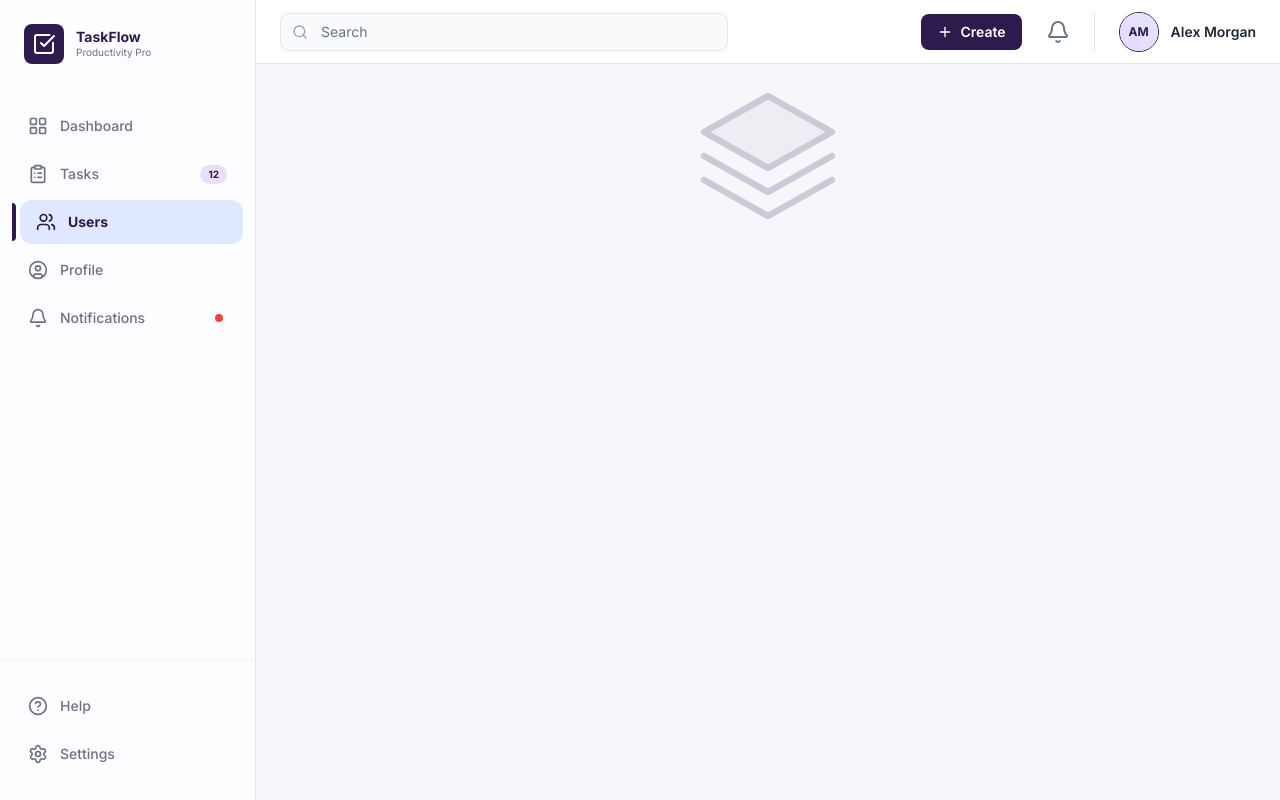
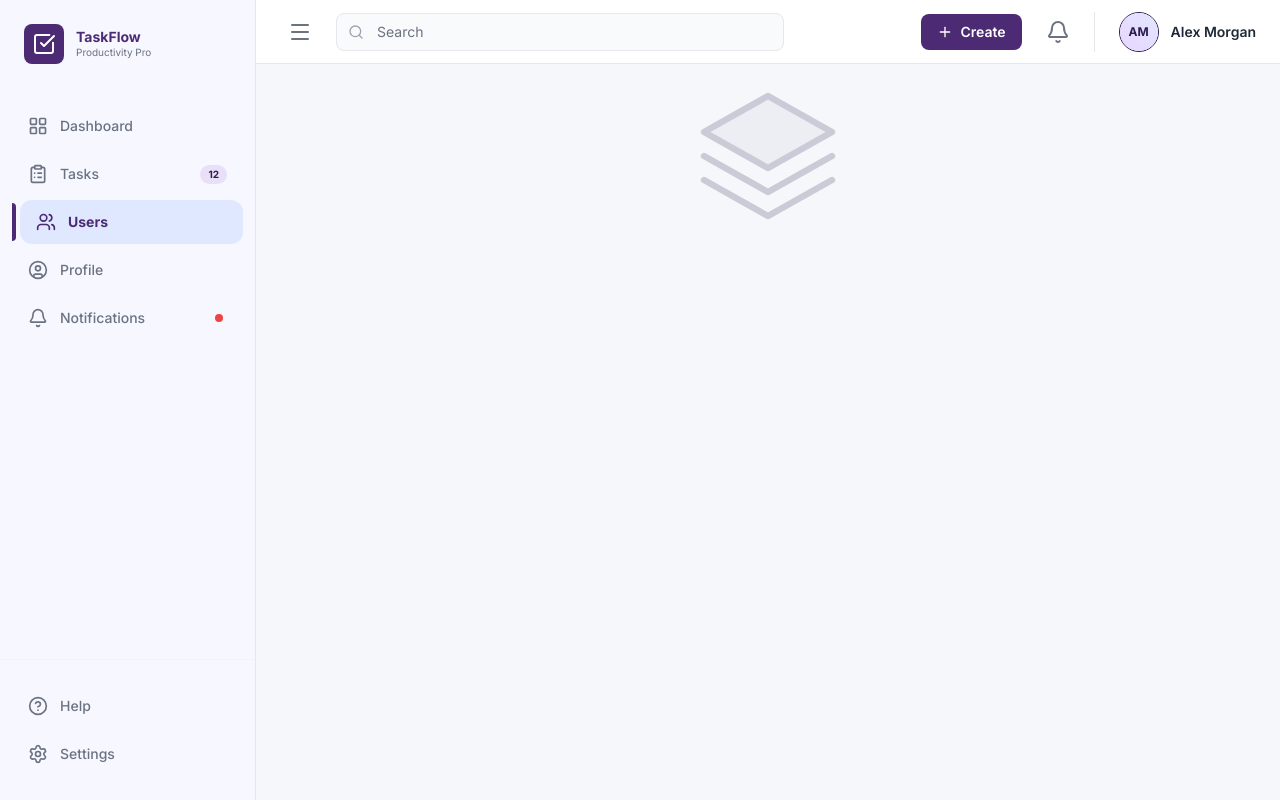
Before and after one commit to truongthihonghoa/Task_Managerment_System, a React (Vite) app in the folder frontend/: page /mainlayout in a window 1280 px wide. Built offline with nearby package versions, Linux system fonts and the light colour scheme.

Commit message:
Update MainLayout

```diff
--- a/frontend/src/components/layout/MainLayout.jsx
+++ b/frontend/src/components/layout/MainLayout.jsx
@@ -1,7 +1,9 @@
-import React, { useEffect } from 'react';
+import React, { useEffect, useState } from 'react';
 import { Outlet } from 'react-router-dom';
 
 export default function MainLayout() {
+  const [isSidebarOpen, setIsSidebarOpen] = useState(true);
+
   // Tự động kích hoạt Lucide Icons từ CDN khi component mount
   useEffect(() => {
     if (window.lucide) {
@@ -17,7 +19,7 @@ export default function MainLayout() {
         .sidebar-active-indicator {
           width: 4px;
           height: 38px;
-          background-color: #2D1B4E;
+          background-color: #4C2B74;
           border-radius: 0 4px 4px 0;
           position: absolute;
           left: 0;
@@ -27,15 +29,15 @@ export default function MainLayout() {
       `}</style>
 
       {/* BEGIN: LeftSidebar */}
-      <aside className="w-64 bg-[#FDFDFF] border-r border-gray-200 flex flex-col h-full z-20" data-purpose="main-navigation">
+      <aside className={`${isSidebarOpen ? 'w-64' : 'w-0'} bg-[#F6F7FF] border-r border-gray-200 flex flex-col h-full z-20 transition-all duration-300 overflow-hidden`} data-purpose="main-navigation">
 
         {/* Logo Section */}
         <div className="p-6 flex items-center space-x-3">
-          <div className="w-10 h-10 bg-[#2D1B4E] rounded-lg flex items-center justify-center">
+          <div className="w-10 h-10 bg-[#4C2B74] rounded-lg flex items-center justify-center">
             <i className="text-white w-6 h-6" data-lucide="check-square"></i>
           </div>
           <div>
-            <h1 className="text-[#2D1B4E] font-bold text-sm leading-tight">TaskFlow</h1>
+            <h1 className="text-[#4C2B74] font-bold text-sm leading-tight">TaskFlow</h1>
             <p className="text-[#6B7280] text-[10px]">Productivity Pro</p>
           </div>
         </div>
@@ -58,8 +60,8 @@ export default function MainLayout() {
           {/* Active Item: Users (Sửa đổi chuẩn góc bo rounded-xl và màu nền gốc) */}
           <div className="relative flex items-center">
             <div className="sidebar-active-indicator"></div>
-            <a className="flex items-center flex-1 px-4 py-3 bg-[#E0E8FF] text-[#2D1B4E] rounded-xl transition-colors ml-2" href="#">
-              <i className="w-5 h-5 mr-3 text-[#2D1B4E]" data-lucide="users"></i>
+            <a className="flex items-center flex-1 px-4 py-3 bg-[#E0E8FF] text-[#4C2B74] rounded-xl transition-colors ml-2" href="#">
+              <i className="w-5 h-5 mr-3 text-[#4C2B74]" data-lucide="users"></i>
               <span className="text-sm font-bold">Users</span>
             </a>
           </div>
@@ -98,7 +100,10 @@ export default function MainLayout() {
         {/* BEGIN: MainHeader */}
         <header className="h-16 bg-white border-b border-gray-200 flex items-center justify-between px-6 z-10" data-purpose="top-header">
           <div className="flex items-center flex-1 max-w-xl">
-            <button className="p-2 mr-4 text-gray-500 lg:hidden">
+            <button
+              className="p-2 mr-4 text-gray-500 hover:bg-gray-100 rounded-lg transition-colors"
+              onClick={() => setIsSidebarOpen(!isSidebarOpen)}
+            >
               <i className="w-6 h-6" data-lucide="menu"></i>
             </button>
             <div className="relative w-full max-w-md">
@@ -115,7 +120,7 @@ export default function MainLayout() {
 
           <div className="flex items-center space-x-6">
             {/* Create Button */}
-            <button className="bg-[#2D1B4E] text-white px-4 py-2 rounded-lg flex items-center text-sm font-semibold hover:bg-opacity-90 transition-all">
+            <button className="bg-[#4C2B74] text-white px-4 py-2 rounded-lg flex items-center text-sm font-semibold hover:bg-opacity-90 transition-all">
               <i className="w-4 h-4 mr-2" data-lucide="plus"></i>
               Create
             </button>
```
